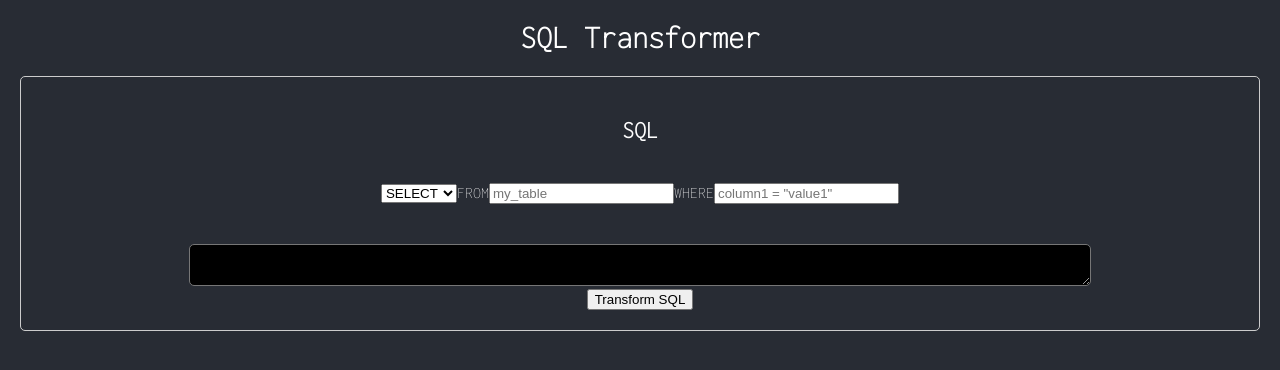
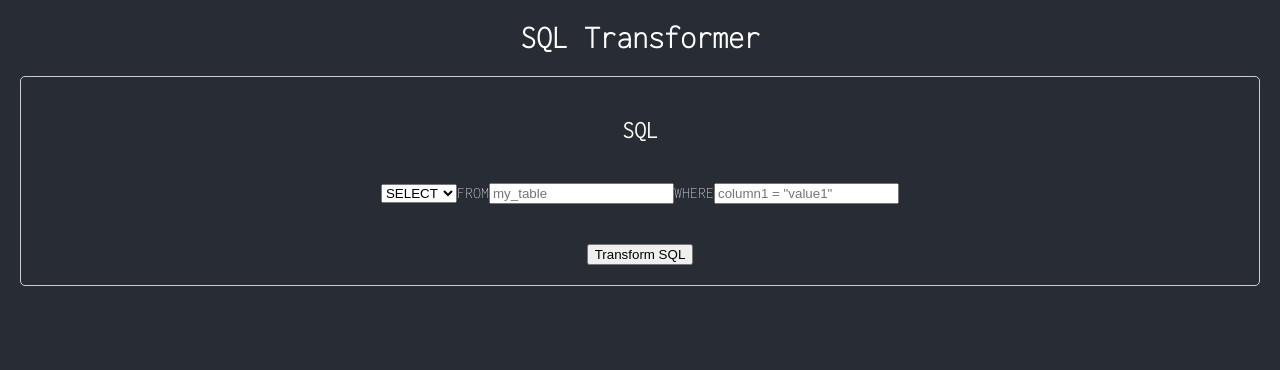
Before and after one commit to striderkein/eaglys-web, a React (Create React App) app: page / in a window 1280 px wide. Shown: the top 370 px of the page. Built offline with nearby package versions, Linux system fonts and the light colour scheme; no server answers.

Commit message:
refactor:delete SQL textarea

```diff
--- a/src/App.css
+++ b/src/App.css
@@ -56,7 +56,7 @@ body {
   padding: 20px;
 }
 
-.hoge,
+.clause-container,
 .ast-area,
 .sql-area,
 .map-area {
@@ -67,14 +67,6 @@ body {
   border-radius: 5px;
   background-color: black;
   color: greenyellow;
-}
-
-.clause-container {
-  margin: 10px;
-  padding: 10px;
-  border: 1px solid #ccc;
-  border-radius: 5px;
-  color: white;
 }
 
 .clause {
--- a/src/components/Section1.tsx
+++ b/src/components/Section1.tsx
@@ -114,11 +114,6 @@ function Section1({
           </span>
         </div>
       )}
-      <textarea
-        className="hoge"
-        value={sql}
-        onChange={handleSqlChange}
-      />
       <div className="button-area">
         <button onClick={handleTransformChange}>Transform SQL</button>
       </div>
```
